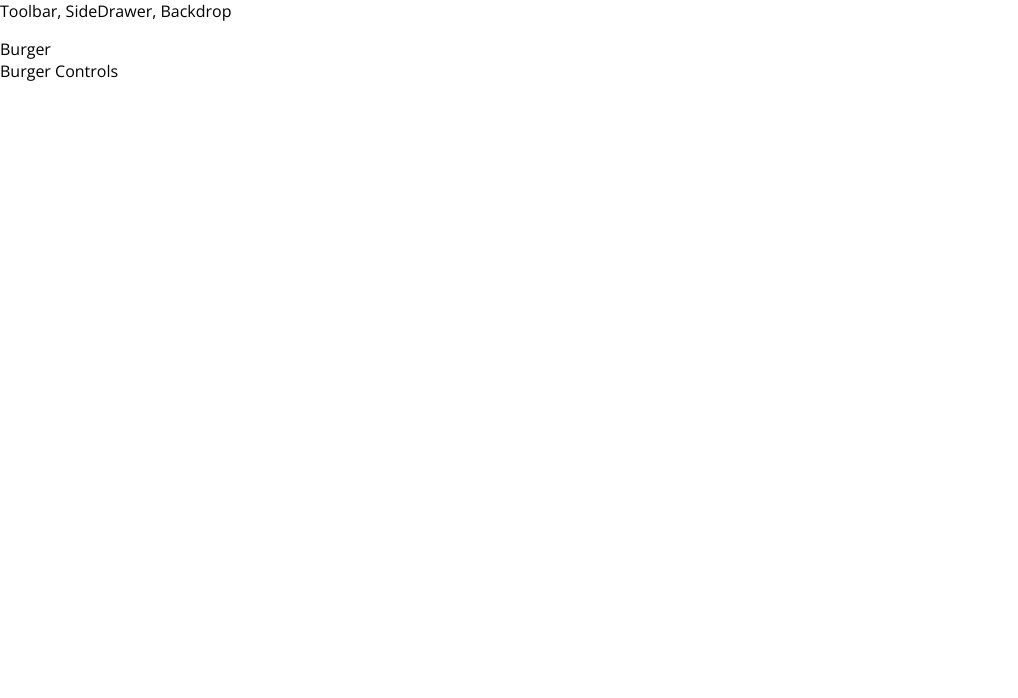
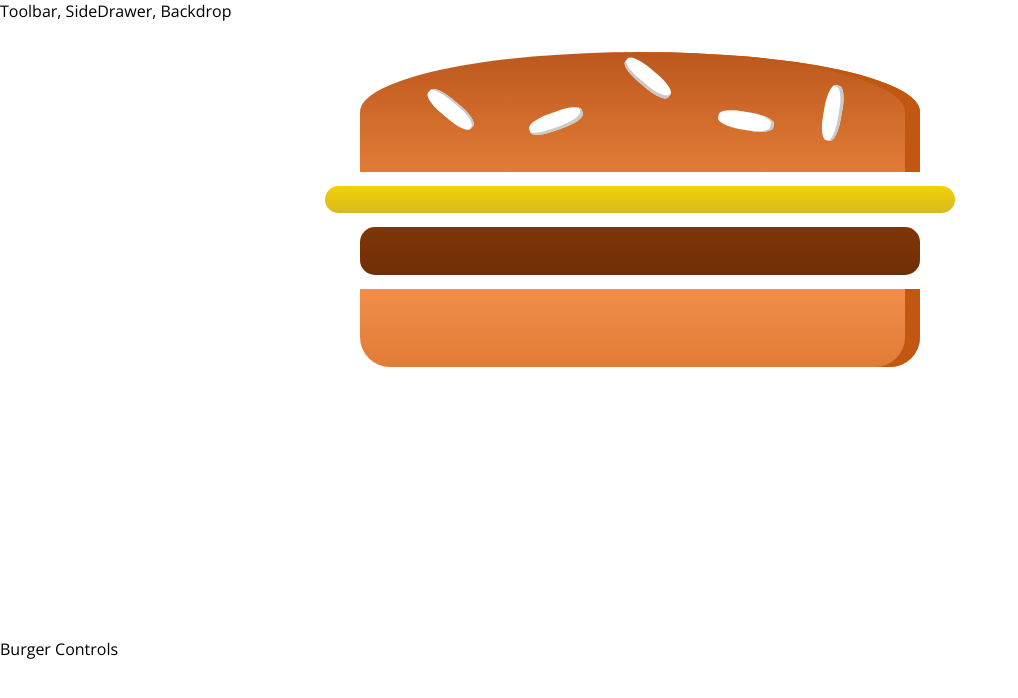
Before and after one commit to tomikonio/burger-shop, a React (Create React App) app: page / in a window 1280 px wide. Shown: the top 698 px of the page, without its empty margins (0-1018 px from the left). Built offline with nearby package versions, Linux system fonts and the light colour scheme.

Commit message:
Add burger component
The ingredients are hard coded for now

```diff
--- a/src/components/Burger/Burger.js
+++ b/src/components/Burger/Burger.js
@@ -0,0 +1,17 @@
+import React from "react";
+
+import BurgerIngredient from "./BurgerIngredient/BurgerIngredient";
+import classes from "./Burger.module.css";
+
+const Burger = () => {
+  return (
+    <div className={classes.Burger}>
+      <BurgerIngredient type="bread-top" />
+      <BurgerIngredient type="cheese" />
+      <BurgerIngredient type="meat" />
+      <BurgerIngredient type="bread-bottom" />
+    </div>
+  );
+};
+
+export default Burger;
--- /dev/null
+++ b/src/components/Burger/Burger.module.css
@@ -0,0 +1,30 @@
+.Burger {
+  width: 100%;
+  margin: auto;
+  height: 250px;
+  overflow: auto;
+  text-align: center;
+  font-weight: bold;
+  font-size: 1.2rem;
+}
+
+@media (min-width: 500px) and (min-height: 400px) {
+  .Burger {
+    width: 350px;
+    height: 300px;
+  }
+}
+
+@media (min-width: 500px) and (min-height: 401px) {
+  .Burger {
+    width: 450px;
+    height: 400px;
+  }
+}
+
+@media (min-width: 1000px) and (min-height: 700px) {
+  .Burger {
+    width: 700px;
+    height: 600px;
+  }
+}
--- a/src/containers/BurgerBuilder/BurgerBuilder.js
+++ b/src/containers/BurgerBuilder/BurgerBuilder.js
@@ -1,10 +1,12 @@
-import React, { Component, Fragment } from 'react';
+import React, { Component, Fragment } from "react";
+
+import Burger from "../../components/Burger/Burger";
 
 class BurgerBuilder extends Component {
   render() {
     return (
       <Fragment>
-        <div>Burger</div>
+        <Burger />
         <div>Burger Controls</div>
       </Fragment>
     );
```
